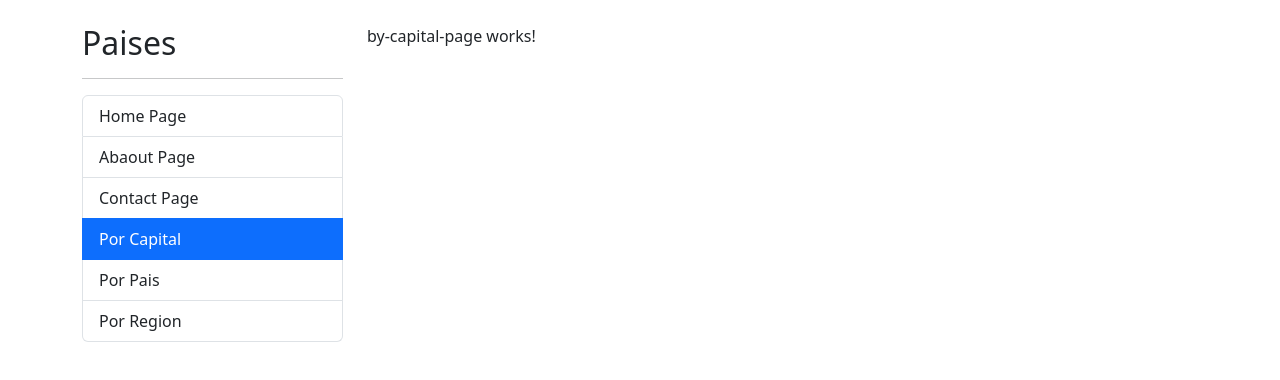
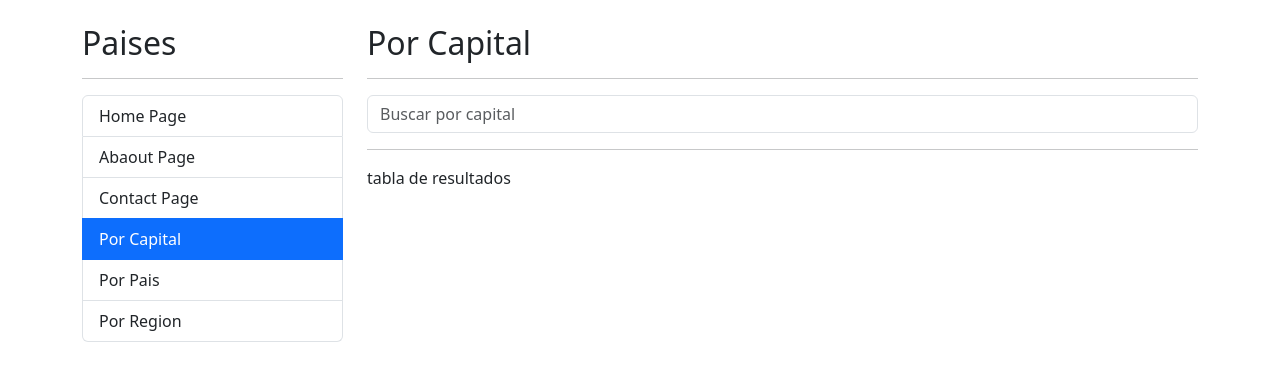
Before and after one commit to alejandrobecerraptor/angular-country-app, an Angular app: page /countries/by-capital in a window 1280 px wide. Shown: the top 380 px of the page. Built offline with nearby package versions, Linux system fonts and the light colour scheme.

Commit message:
estructura de paginas y searchbox component

```diff
--- a/src/app/countries/countries-routing.module.ts
+++ b/src/app/countries/countries-routing.module.ts
@@ -13,6 +13,10 @@
   { path: 'by-country', component: ByCountryPageComponent },
   { path: 'by-region', component: ByRegionPageComponent },
   { path: 'by/:id', component: CountryPageComponent },
+  {
+    path: '**',
+    redirectTo: 'by-capital',
+  },
 ];
 
 @NgModule({
--- a/src/app/countries/countries.module.ts
+++ b/src/app/countries/countries.module.ts
@@ -5,6 +5,7 @@
 import { ByRegionPageComponent } from './pages/by-region-page/by-region-page.component';
 import { CountryPageComponent } from './pages/country-page/country-page.component';
 import { CountriesRoutingModule } from './countries-routing.module';
+import { SharedModule } from '../shared/shared.module';
 
 
 
@@ -17,7 +18,8 @@
   ],
   imports: [
     CommonModule,
-    CountriesRoutingModule
+    CountriesRoutingModule,
+    SharedModule
   ]
 })
 export class CountriesModule { }
--- a/src/app/countries/pages/by-capital-page/by-capital-page.component.html
+++ b/src/app/countries/pages/by-capital-page/by-capital-page.component.html
@@ -1 +1,14 @@
-<p>by-capital-page works!</p>
+<h2>Por Capital</h2>
+<hr />
+
+<div class="row">
+  <div class="col">
+    <shared-search-box placeholder="Buscar por capital"> </shared-search-box>
+  </div>
+</div>
+<div class="row">
+  <div class="col">
+    <hr />
+    tabla de resultados
+  </div>
+</div>
--- /dev/null
+++ b/src/app/shared/components/search-box/search-box.component.html
@@ -0,0 +1,4 @@
+<input
+type="text"
+[placeholder]="placeholder"
+class="form-control" />
--- /dev/null
+++ b/src/app/shared/components/search-box/search-box.component.ts
@@ -0,0 +1,13 @@
+import { Component, Input } from '@angular/core';
+
+@Component({
+  selector: 'shared-search-box',
+  templateUrl: './search-box.component.html',
+  styles: ``
+})
+export class SearchBoxComponent {
+
+
+  @Input() placeholder: string = '';
+
+}
```
Also changed, not shown: src/app/app-routing.module.ts (+5 -5 lines), src/app/shared/shared.module.ts (+5 -2 lines).
